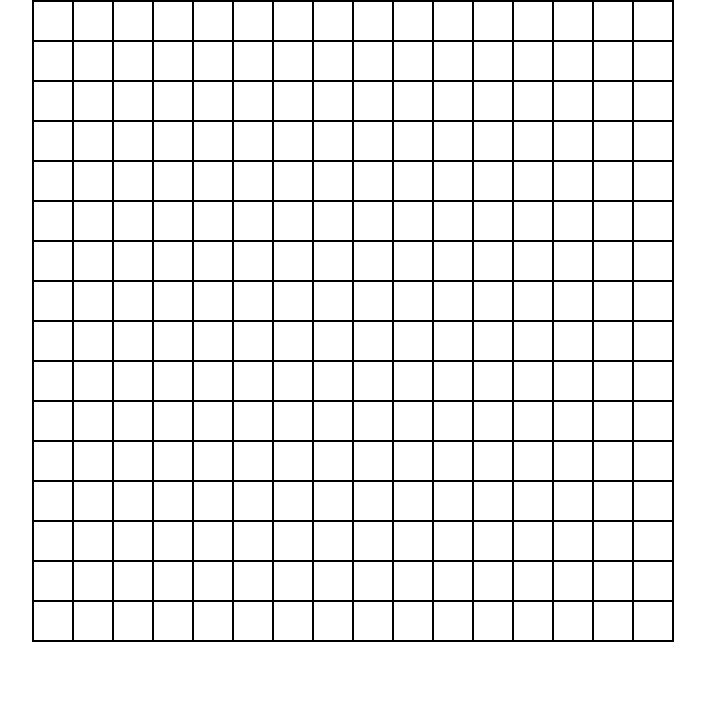
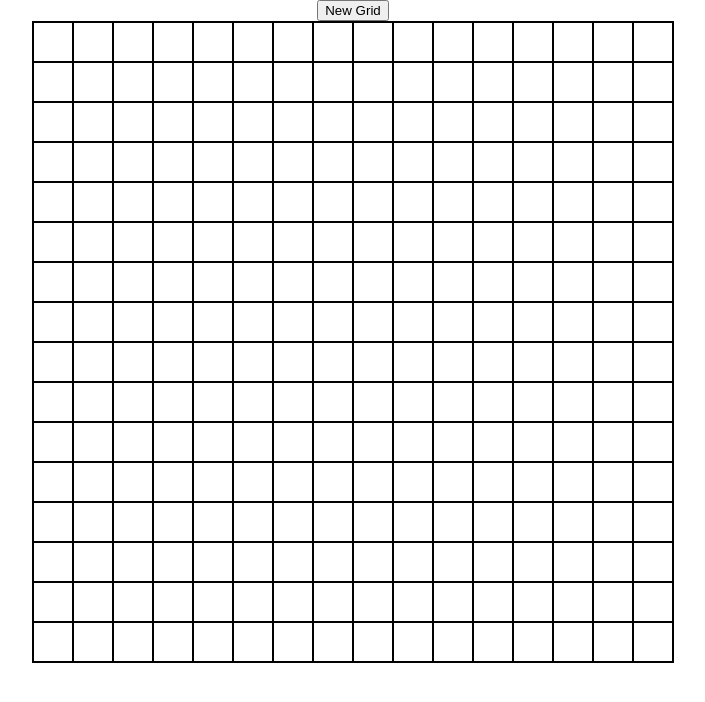
Before and after one commit to gggalatea/etch-a-sketch, a plain HTML site: page index.html in a window 1280 px wide. Shown: the whole page, without its empty margins (287-992 px from the left). Drawn offline with Linux system fonts and the light colour scheme.

Commit message:
Add new grid button

```diff
--- a/index.html
+++ b/index.html
@@ -8,6 +8,7 @@
     </head>
 
     <body>
+        <button class="new-grid-btn">New Grid</button>
         <div class="container"></div>
     </body>
 </html>
--- a/script.js
+++ b/script.js
@@ -4,7 +4,7 @@ const container = document.querySelector(".container");
 
 for (let i = 0; i < 256; i++) {
     const squareDiv = document.createElement("div");
-    squareDiv.classList.add("square-div")
+    squareDiv.classList.add("square-div");
     container.appendChild(squareDiv);
 }
 
--- a/style.css
+++ b/style.css
@@ -11,7 +11,8 @@ html {
 body {
     margin: 0px;
     display: flex;
-    justify-content: center;
+    flex-direction: column;
+    align-items: center;
 }
 
 .container {
```
